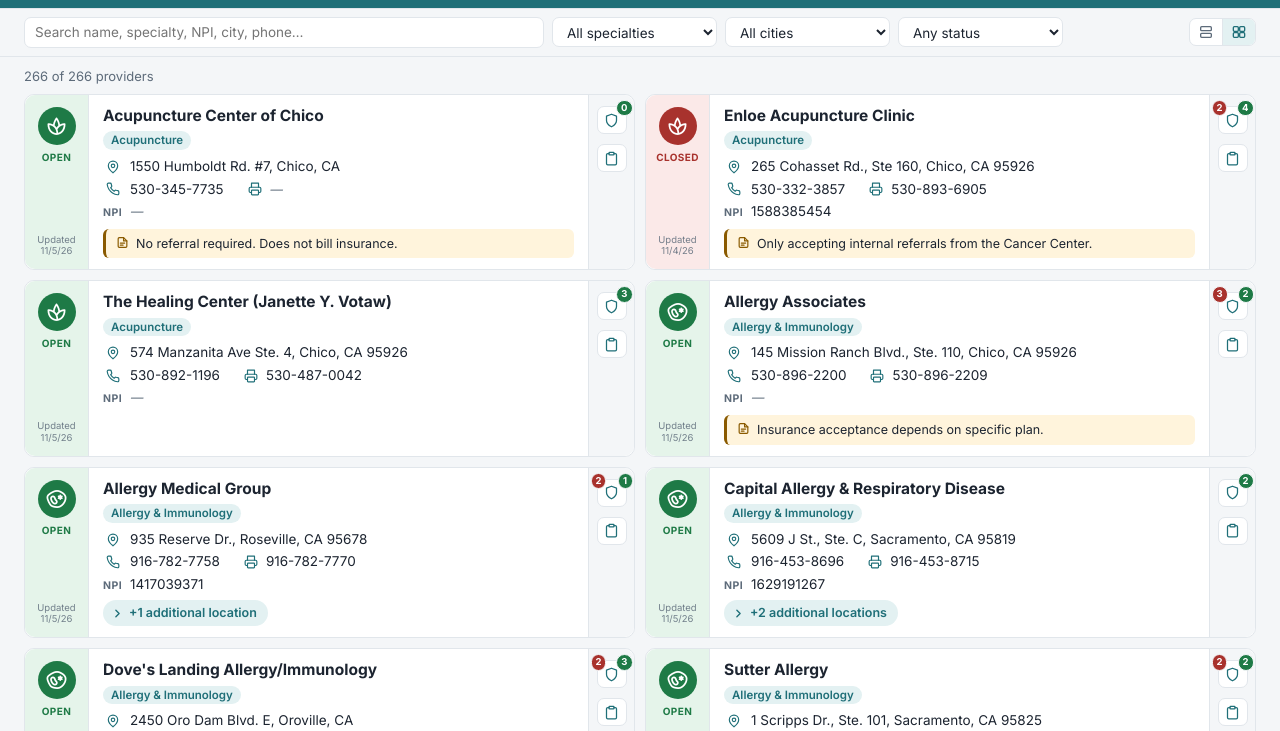
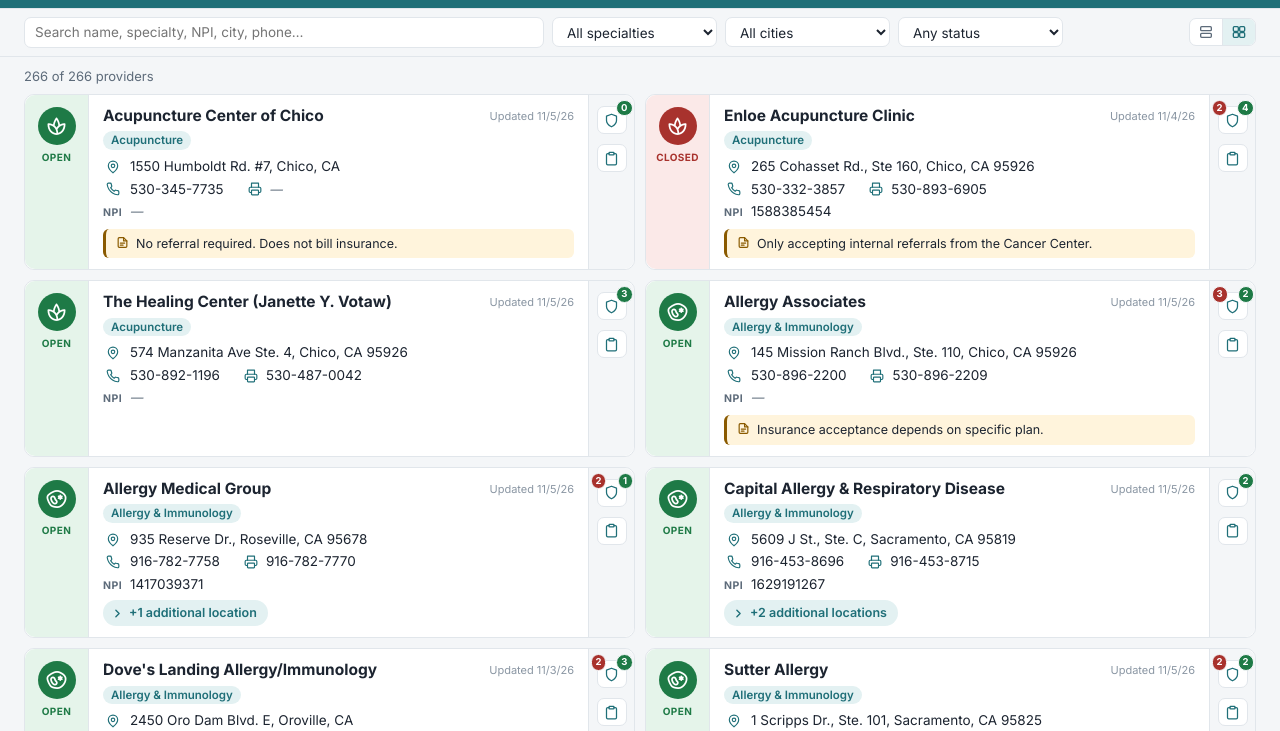
Before and after one commit to nvih-referrals/provider-directory, a plain HTML site: page index.html in a window 1280 px wide. Shown: the part 56-787 px from the top of the page. Drawn offline with nearby package versions, Linux system fonts and the light colour scheme.

Commit message:
Add files via upload

```diff
--- a/index.html
+++ b/index.html
@@ -299,12 +299,12 @@
   .ecard .rail small{font-size:10px;font-weight:700;color:var(--c);text-transform:uppercase;letter-spacing:.04em;text-align:center;line-height:1.2}
   .ecard.st-none .rail small{font-size:9px;font-weight:600}
   .ecard .mid{padding:11px 14px;display:flex;flex-direction:column;gap:7px;min-width:0}
-  .ecard .etop{display:flex;align-items:center;gap:6px 10px;flex-wrap:wrap}
+  .ecard .etop{display:flex;align-items:center;gap:6px 10px;flex-wrap:wrap;position:relative}
   .ecard .etop .name{font-size:15.5px;margin:0;overflow-wrap:anywhere}
   .ecard .etop .updated{margin-left:auto;white-space:nowrap}
   .ecard .etop{align-items:baseline;row-gap:3px}
   .ecard .etop .name{order:1;flex:1 1 auto;min-width:0}
-  .ecard .etop .updated{order:2}
+  .ecard .etop .updated{order:2;flex:0 0 auto;align-self:flex-start;padding-top:3px;font-size:11px}
   .ecard .etop .specs{order:3;flex-basis:100%}
   .ecard .egrid{display:grid;grid-template-columns:auto max-content auto minmax(0,1fr);gap:3px 8px;font-size:13.5px;align-items:baseline}
   .ecard .egrid .span3{grid-column:span 3}
@@ -334,7 +334,6 @@
     .ecard .egrid{grid-template-columns:auto minmax(0,1fr)}
     .ecard .egrid .span3{grid-column:auto}
     .ecard .egrid .k2{margin-left:0}
-    .ecard .etop .updated{margin-left:0;width:100%}
   }
   /* ---- Material Symbols icons ---- */
   .ms{font-family:"Material Symbols Rounded";font-weight:normal;font-style:normal;font-size:22px;line-height:1;letter-spacing:normal;text-transform:none;white-space:nowrap;word-wrap:normal;direction:ltr;-webkit-font-feature-settings:"liga";font-feature-settings:"liga";-webkit-font-smoothing:antialiased;display:inline-block;overflow:hidden;width:1em;height:1em;text-align:center}
@@ -417,6 +416,11 @@
   .edit-switch input:checked + .sw-track{background:var(--brand)}
   .edit-switch input:checked + .sw-track .sw-knob{transform:translateX(14px)}
   .edit-switch input:focus-visible + .sw-track{outline:2px solid var(--brand);outline-offset:2px}
+  /* pin "Updated" to the top-right corner; long names wrap beside it */
+  .ecard .etop{display:grid !important;grid-template-columns:minmax(0,1fr) auto;grid-template-areas:"name upd" "specs specs";column-gap:12px}
+  .ecard .etop .name{grid-area:name}
+  .ecard .etop .updated{grid-area:upd;margin:0 !important;width:auto !important}
+  .ecard .etop .specs{grid-area:specs}
 </style>
 <script>
   var FONTS = {
@@ -718,11 +722,11 @@
         <div class="rail" title="${esc(STATUS[p.status] || "New-patient status not set")}">
           <div class="av"><span class="ms">${esc(iconFor(p))}</span><span class="ini">${esc(ini)}</span></div>
           <small>${stLbl}</small>
-          ${p.updatedAt ? `<span class="rail-upd" title="Last updated ${esc(updated)}">Updated<br>${esc(new Date(p.updatedAt).toLocaleDateString("en-US",{month:"numeric",day:"numeric",year:"2-digit"}))}</span>` : ""}
         </div>
         <div class="mid">
           <div class="etop">
             <h3 class="name"><span class="cp" data-copy="${esc(p.name)}" title="Click to copy provider name">${esc(p.name)}</span></h3>
+            ${p.updatedAt ? `<span class="updated" title="Last updated ${esc(updated)}">Updated ${esc(new Date(p.updatedAt).toLocaleDateString("en-US",{month:"numeric",day:"numeric",year:"2-digit"}))}</span>` : ""}
             <div class="specs">${specsOf(p).map(x => `<span class="spec">${esc(x)}</span>`).join("")}</div>
           </div>
           <div class="egrid">
```
